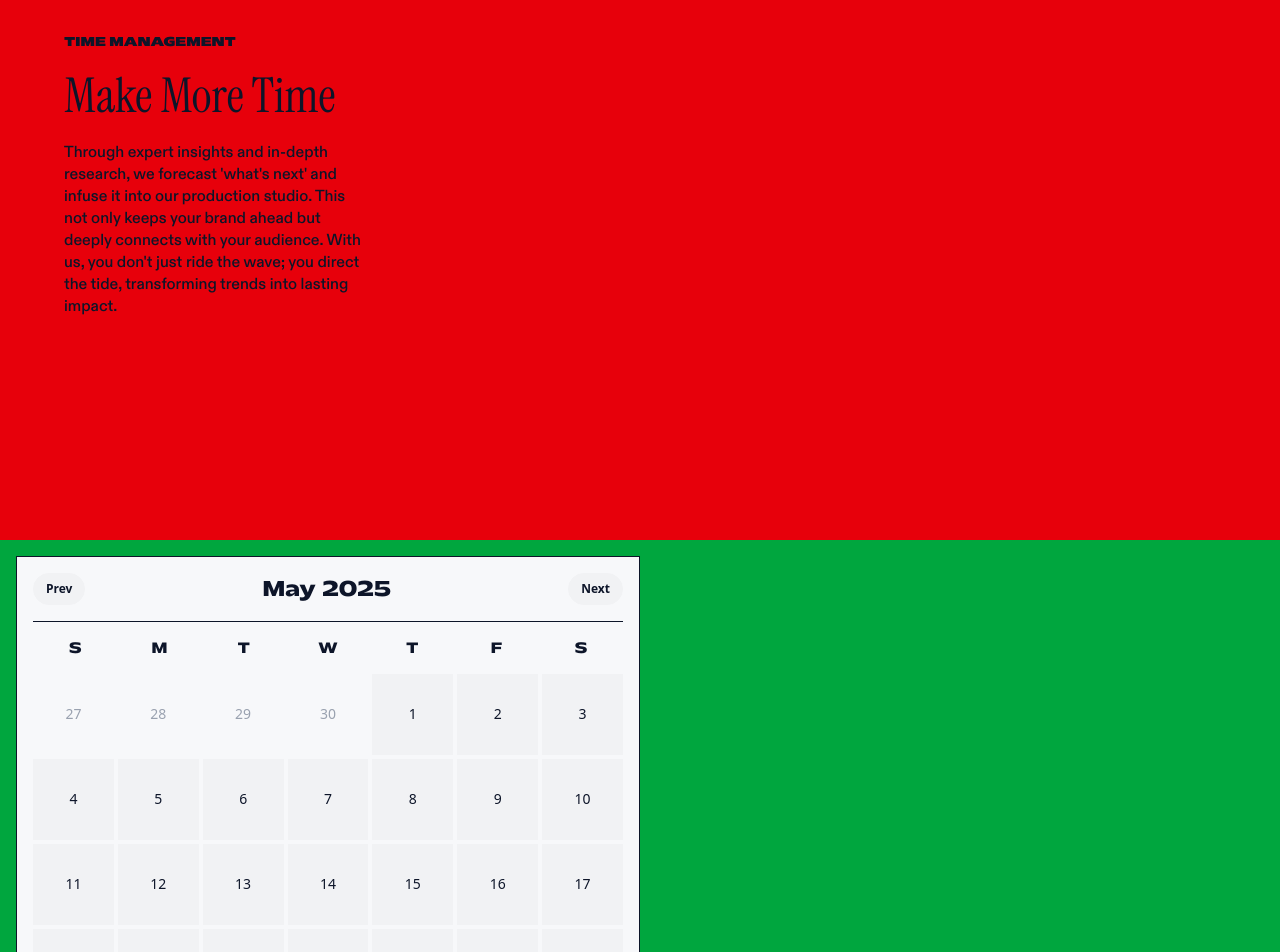
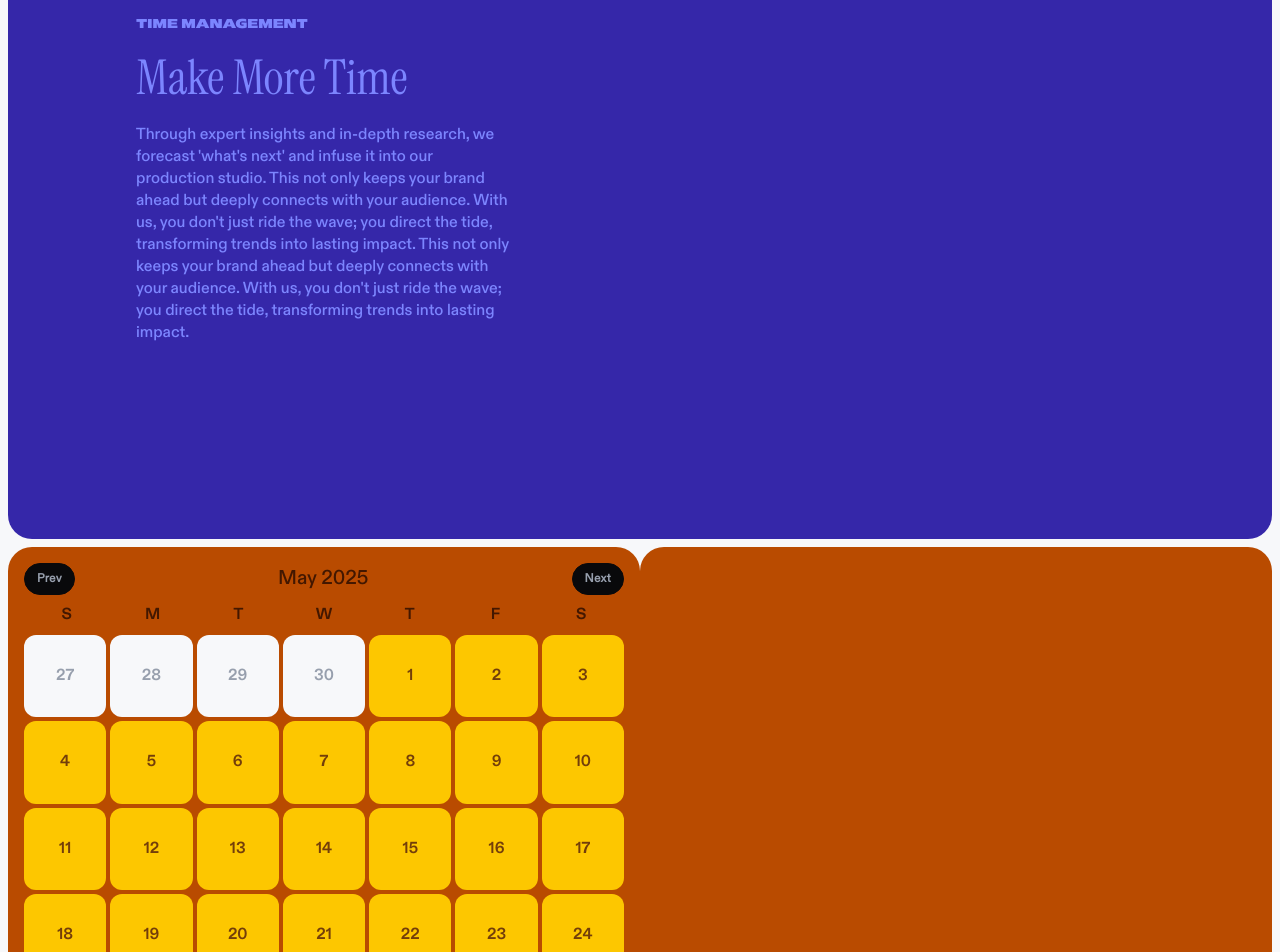
Before and after one commit to Hampus2001/mera, a Next.js app in the folder frontend/: page / in a window 1280 px wide. Shown: the part 1780-2732 px from the top of the page. Built offline with nearby package versions, Linux system fonts and the light colour scheme.

Commit message:
fix med färger och teman

```diff
--- a/frontend/app/globals.css
+++ b/frontend/app/globals.css
@@ -15,7 +15,7 @@
   --color-secondary: oklch(92% 0.006 264.531);
   --color-secondary-content: oklch(37% 0.034 259.733);
   --color-accent: oklch(84% 0.238 128.85);
-  --color-accent-content: oklch(40% 0.101 131.063);
+  --color-accent-content: oklch(72% 0.219 149.579)
   --color-neutral: oklch(21% 0.034 264.665);
   --color-neutral-content: oklch(70% 0.022 261.325);
   --color-info: oklch(39% 0.195 277.366);
@@ -36,9 +36,47 @@
   --noise: 0;
 }
 
+
+@plugin "daisyui/theme" {
+  name: "mera-dark";
+  default: false;
+  prefersdark: true;
+  color-scheme: "dark";
+  --color-base-100: oklch(14% 0.004 49.25);
+  --color-base-200: oklch(21% 0.006 56.043);
+  --color-base-300: oklch(26% 0.007 34.298);
+  --color-base-content: oklch(86% 0.005 56.366);
+  --color-primary: oklch(28% 0.066 53.813);
+  --color-primary-content: oklch(85% 0.199 91.936);
+  --color-secondary: oklch(12% 0.042 264.695);
+  --color-secondary-content: oklch(70% 0.04 256.788);
+  --color-accent: oklch(76% 0.233 130.85);
+  --color-accent-content: oklch(27% 0.072 132.109);
+  --color-neutral: oklch(26% 0.007 34.298);
+  --color-neutral-content: oklch(70% 0.01 56.259);
+  --color-info: oklch(29% 0.149 302.717);
+  --color-info-content: oklch(71% 0.203 305.504);
+  --color-success: oklch(72% 0.219 149.579);
+  --color-success-content: oklch(26% 0.065 152.934);
+  --color-warning: oklch(55% 0.195 38.402);
+  --color-warning-content: oklch(90% 0.076 70.697);
+  --color-error: oklch(25% 0.092 26.042);
+  --color-error-content: oklch(63% 0.237 25.331);
+  --radius-selector: 2rem;
+  --radius-field: 2rem;
+  --radius-box: 2rem;
+  --size-selector: 0.25rem;
+  --size-field: 0.25rem;
+  --border: 1px;
+  --depth: 0;
+  --noise: 1;
+}
+
+
+
 @layer base {
   h1 {
-    font-size: var(--text-8xl);
+    font-size: var(--text-6xl);
     font-family: var(--font-fontMattoneBlack);
     line-height: var(--leading-tight);
   }
@@ -99,6 +137,10 @@
   font-family: var(--font-fontDiatypeMedium);
 }
 
+.font-diatype-bold {
+  font-family: var(--font-fontDiatypeBold);
+}
+
 .btn-landing {
   text-transform: uppercase;
   font-family: var(--font-fontAbsans);
--- a/frontend/app/layout.js
+++ b/frontend/app/layout.js
@@ -17,16 +17,22 @@ const fontRoboto = Roboto({
   variable: "--font-fontRoboto",
 });
 
+const fontDiatypeRegular = localFont({
+  src: "./fonts/ABCDiatypeEdu-Regular.woff",
+  display: "swap",
+  variable: "--font-fontDiatypeRegular",
+});
+
 const fontDiatypeMedium = localFont({
   src: "./fonts/ABCDiatypeEdu-Medium.woff",
   display: "swap",
   variable: "--font-fontDiatypeMedium",
 });
 
-const fontDiatypeRegular = localFont({
-  src: "./fonts/ABCDiatypeEdu-Regular.woff",
+const fontDiatypeBold = localFont({
+  src: "./fonts/ABCDiatypeEdu-Bold.woff",
   display: "swap",
-  variable: "--font-fontDiatypeRegular",
+  variable: "--font-fontDiatypeBold",
 });
 
 const fontAbsans = localFont({
@@ -58,7 +64,7 @@ export default function RootLayout({ children }) {
     <html lang="en">
       <WorkspaceContext>
         <body
-          className={`${fontAbsans.variable} ${fontMattone.variable} ${fontMattoneBold.variable} ${fontMattoneBlack.variable} ${fontInstrument.variable} ${fontRoboto.variable} ${fontDiatypeMedium.variable} ${fontDiatypeRegular.variable} antialiased`}
+          className={`${fontAbsans.variable} ${fontMattone.variable} ${fontMattoneBold.variable} ${fontMattoneBlack.variable} ${fontInstrument.variable} ${fontRoboto.variable} ${fontDiatypeRegular.variable} ${fontDiatypeMedium.variable} ${fontDiatypeBold.variable}  antialiased`}
         >
           {children}
         </body>
--- a/frontend/app/page.js
+++ b/frontend/app/page.js
@@ -1,21 +1,25 @@
 import LandingNav from "@/components/LandingNav";
 import Link from "next/link";
 import BigCalendar from "@/components/BigCalendar";
+import { ArrowDown01 } from "lucide-react";
+import { ArrowDownIcon } from "@radix-ui/react-icons";
 
 export default function Home() {
   return (
     <>
       <LandingNav />
       <div className="w-screen overflow-x-hidden">
-        <section className=" container-xl mx-auto flex flex-col items-center justify-center w-full h-screen  px-8 lg:px-32 gap-y-4 lg:gap-y-16 ">
-          <h1 className=" text-center uppercase">Make More Time</h1>
-          <h3 className=" px-4 lg:px-16 text-center mb-4 leading-snug lg:leading-tight ">
+        <section className=" container-xl mx-auto flex flex-col items-center justify-center w-full h-screen  px-8 lg:px-32 gap-y-4 lg:gap-y-4 bg-base-100">
+          <h1 className=" text-center uppercase text-base-content">
+            Make More Time
+          </h1>
+          <h3 className=" text-base-content px-8 lg:px-16 text-center mb-4 leading-snug lg:leading-tight ">
             Create your Management system for your business today — so you can
             stay focused doing what you do best!
           </h3>
-          <div className=" flex flex-row flex-wrap items-center justify-center gap-4 px-4 lg:px-32">
+          <div className="flex flex-row flex-wrap items-center justify-center gap-4 mt-0 lg:mt-4">
             <Link href="./createWorkspace">
-              <button className="btn btn-primary font-absans tracking-wide  btn-lg lg:btn-xl  font-absans uppercase ">
+              <button className="btn btn-primary btn-landing   btn-lg lg:btn-xl   ">
                 Get started
               </button>
             </Link>
@@ -69,9 +73,9 @@ export default function Home() {
             </Link>
           </div>
         </section>
-        <section className="container-xl mx-auto flex flex-col aspect-square lg:aspect-video bg-red-600">
-          <div className="w-full h-full flex items-center justify-start ">
-            <div className=" flex flex-col w-full lg:w-1/3   px-16 py-16 ">
+        <section className="container-xl mx-auto flex flex-col    p-2">
+          <div className="  aspect-square lg:aspect-video flex items-center justify-start bg-info rounded-3xl">
+            <div className="aspect-square flex flex-col items-start justify-center  w-auto lg:w-1/2   p-8 lg:p-32 text-info-content">
               <h4 className="font-mattone-black text-xs mb-4">
                 TIME MANAGEMENT
               </h4>
@@ -82,12 +86,15 @@ export default function Home() {
                 'what's next' and infuse it into our production studio. This not
                 only keeps your brand ahead but deeply connects with your
                 audience. With us, you don't just ride the wave; you direct the
-                tide, transforming trends into lasting impact.
+                tide, transforming trends into lasting impact. This not only
+                keeps your brand ahead but deeply connects with your audience.
+                With us, you don't just ride the wave; you direct the tide,
+                transforming trends into lasting impact.
               </p>
             </div>
           </div>
         </section>
-        <div className="h-screen w-full bg-green-600">
+        <div className="h-screen w-full">
           {" "}
           <BigCalendar />
         </div>
--- a/frontend/components/BigCalendar.js
+++ b/frontend/components/BigCalendar.js
@@ -7,7 +7,7 @@ import parse from "date-fns/parse";
 import startOfWeek from "date-fns/startOfWeek";
 import getDay from "date-fns/getDay";
 import sv from "date-fns/locale/sv";
-import { addMonths, subMonths } from "date-fns";
+import { addMonths, subMonths, addDays, subDays } from "date-fns";
 
 const locales = {
   sv: sv,
@@ -26,68 +26,67 @@ const myEventsList = [
     title: "Hampus Jobbpass",
     start: new Date(2025, 4, 25, 10, 0),
     end: new Date(2025, 4, 25, 12, 0),
-    color: "#cd1c18",
+    color: "hsl(var(--primary))",
   },
   {
     title: "Irenes Jobbpass",
     start: new Date(2025, 4, 26, 14, 0),
     end: new Date(2025, 4, 26, 16, 0),
-    color: "#ffc067",
+    color: "hsl(var(--secondary))",
   },
   {
     title: "Justus Jobbpass",
     start: new Date(2025, 4, 27, 9, 0),
     end: new Date(2025, 4, 27, 11, 0),
-    color: "#4682B4",
+    color: "hsl(var(--accent))",
   },
-
   {
     title: "Emma Förmiddagspass",
     start: new Date(2025, 4, 28, 8, 0),
     end: new Date(2025, 4, 28, 12, 0),
-    color: "#6a0dad",
+    color: "hsl(var(--info))",
   },
   {
     title: "Oscar Eftermiddagspass",
     start: new Date(2025, 4, 28, 13, 0),
     end: new Date(2025, 4, 28, 17, 0),
-    color: "#ffa500",
+    color: "hsl(var(--warning))",
   },
   {
     title: "Maja Kvällspass",
     start: new Date(2025, 4, 29, 17, 0),
     end: new Date(2025, 4, 29, 21, 0),
-    color: "#20b2aa",
+    color: "hsl(var(--success))",
   },
   {
     title: "Anton Heldag",
     start: new Date(2025, 4, 30, 9, 0),
     end: new Date(2025, 4, 30, 17, 0),
-    color: "#dc143c",
+    color: "hsl(var(--error))",
   },
   {
     title: "Sofia Möte",
     start: new Date(2025, 4, 30, 11, 0),
     end: new Date(2025, 4, 30, 12, 0),
-    color: "#00ced1",
+    color: "hsl(var(--info))",
   },
   {
     title: "Hampus Extrajobb",
     start: new Date(2025, 4, 31, 15, 0),
     end: new Date(2025, 4, 31, 19, 0),
-    color: "#6495ed",
+    color: "hsl(var(--primary))",
   },
   {
     title: "Irene Kvällsmöte",
     start: new Date(2025, 4, 31, 18, 0),
     end: new Date(2025, 4, 31, 20, 0),
-    color: "#ff69b4",
+    color: "hsl(var(--secondary))",
   },
   {
     title: "Justus Morgonmöte",
     start: new Date(2025, 4, 25, 8, 0),
     end: new Date(2025, 4, 25, 9, 30),
-    color: "#ff69b4",
+    color: "hsl(var(--accent))",
   },
 ];
 
@@ -116,6 +115,8 @@ const generateDays = (startOfMonth, events) => {
 const MyCalendar = () => {
   const [currentDate, setCurrentDate] = useState(new Date(2025, 4, 1)); // Starting with May 2025
   const [selectedEvent, setSelectedEvent] = useState(null);
+  const [expandedEventId, setExpandedEventId] = useState(null);
+
   const [selectedDay, setSelectedDay] = useState(null);
 
   const startOfMonth = new Date(
@@ -133,6 +134,7 @@ const MyCalendar = () => {
   const handleDayClick = (day) => {
     setSelectedDay(day);
     setSelectedEvent(null);
+    setExpandedEventId(null); // Collapse expanded events
   };
 
   const goToNextMonth = () => {
@@ -143,23 +145,46 @@ const MyCalendar = () => {
     setCurrentDate(subMonths(currentDate, 1));
   };
 
+  const goToPrevDay = () => {
+    if (!selectedDay) return;
+    const newDate = subDays(selectedDay.date, 1);
+    const day = daysInMonth.find(
+      (d) => format(d.date, "yyyy-MM-dd") === format(newDate, "yyyy-MM-dd")
+    );
+    if (day) setSelectedDay(day);
+  };
+
+  const goToNextDay = () => {
+    if (!selectedDay) return;
+    const newDate = addDays(selectedDay.date, 1);
+    const day = daysInMonth.find(
+      (d) => format(d.date, "yyyy-MM-dd") === format(newDate, "yyyy-MM-dd")
+    );
+    if (day) setSelectedDay(day);
+  };
+
   return (
-    <div className=" w-full flex flex-col justify-start items-start lg:grid lg:grid-cols-4 p-4">
-      <div className=" border flex flex-col w-full p-4 lg:col-span-2 aspect-square bg-base-100 ">
-        <div className="flex justify-between items-center mb-4">
-          <button className="btn btn-sm" onClick={goToPrevMonth}>
+    <div className=" w-full flex flex-col justify-start items-start lg:grid lg:grid-cols-4 px-2  ">
+      <div className=" flex flex-col w-full p-4 lg:col-span-2 aspect-square bg-warning rounded-3xl">
+        <div className="flex justify-between items-center  h-8 mb-2">
+          <button
+            className="btn btn-sm btn-app btn-neutral"
+            onClick={goToPrevMonth}
+          >
             Prev
           </button>
-          <h5 className=" text-xl font-mattone-bold ">
+          <h5 className=" text-xl font-diatype-medium leading-auto text-warning-content ">
             {format(currentDate, "MMMM yyyy")}
           </h5>
-          <button className="btn btn-sm" onClick={goToNextMonth}>
+          <button
+            className=" btn btn-sm btn-app btn-neutral"
+            onClick={goToNextMonth}
+          >
             Next
           </button>
         </div>
-        <hr className="mb-4" />
 
-        <div className="grid grid-cols-7  w-full font-mattone-bold text-sm mb-4">
+        <div className="grid grid-cols-7  w-full font-diatype-bold text-warning-content h-8">
           <div className=" text-center">S</div>
           <div className=" text-center">M</div>
           <div className=" text-center">T</div>
@@ -172,10 +197,10 @@ const MyCalendar = () => {
           {daysInMonth.map((dayObj, index) => (
             <div
               key={index}
-              className={` z-0 grid grid-rows-3 items-center justify-center text-sm text-center cursor-pointer aspect-square p-1 ${
+              className={` z-0 grid grid-rows-3 items-center justify-center font-diatype-bold  text-center  aspect-square p-1  rounded-xl ${
                 dayObj.date.getMonth() !== startOfMonth.getMonth()
-                  ? "text-gray-400 bg-base-100"
-                  : "hover:bg-primary bg-base-200"
+                  ? "text-neutral-content bg-base-100"
+                  : "hover:bg-primary-content hover:text-primary cursor-pointer text-primary-content bg-primary"
               } `}
               onClick={() => handleDayClick(dayObj)}
             >
@@ -193,74 +218,71 @@ const MyCalendar = () => {
                     }}
                   >
                     {/* Event Badge */}
-                    <div
-                      className=" w-2 h-2 m-0.5 rounded-full"
-                      style={{ backgroundColor: event.color }}
-                    ></div>
+                    <div className="bg-base-content w-2 h-2 m-0.5 rounded-full"></div>
                   </div>
                 ))}
               </div>
             </div>
           ))}
         </div>
-        <hr className="" />
       </div>
 
       {/* DAY INFO SECTION */}
-      <div className="w-full lg:col-span-2">
-        {selectedEvent && (
-          <div className="pt-8 lg:p-4">
-            <h6 className="text-xl font-mattone-bold mb-8 lg:mb-12 lg:text-base">
-              Event Details
-            </h6>
-            <div
-              className="mt-4 text-sm p-4"
-              style={{ backgroundColor: selectedEvent.color }}
+      <div className="w-full h-full lg:col-span-2 bg-warning rounded-3xl p-4 aspect-square">
+        {selectedDay && (
+          <>
+            <div className="flex justify-between items-center h-8 mb-10">
+              <button
+                className="btn btn-sm btn-app btn-neutral"
+                onClick={goToPrevDay}
               >
-              <p>
-                <strong>Title:</strong> {selectedEvent.title}
-              </p>
-              <p>
-                <strong>Start:</strong> {format(selectedEvent.start, "Pp")}
-              </p>
-              <p>
-                <strong>End:</strong> {format(selectedEvent.end, "Pp")}
-              </p>
-              <hr className="my-2" />
+                Prev
+              </button>
+              <h5 className="text-xl font-diatype-medium text-warning-content">
+                {format(selectedDay.date, "PPPP")}
+              </h5>
+              <button
+                className="btn btn-sm btn-app btn-neutral"
+                onClick={goToNextDay}
+              >
+                Next
+              </button>
             </div>
-          </div>
-        )}
 
-        {selectedDay && !selectedEvent && (
-          <div className="pt-8 lg:p-4">
-            <h6 className="text-xl font-mattone-bold mb-4 lg:mb-14 ">
-              {format(selectedDay.date, "PPPP")}
-            </h6>
-            <div className="mt-2 text-sm">
             {selectedDay.events.length > 0 ? (
-                selectedDay.events.map((event, idx) => (
+              selectedDay.events.map((event, idx) => {
+                const isExpanded = expandedEventId === idx;
+
+                return (
                   <div
                     key={idx}
-                    className="mb-4 p-4"
-                    style={{ backgroundColor: event.color }}
+                    onClick={() => setExpandedEventId(isExpanded ? null : idx)}
+                    className="mb-1 p-4 rounded-xl cursor-pointer bg-primary text-primary-content"
                   >
-                    <p>
-                      <strong>Title:</strong> {event.title}
-                    </p>
+                    <p className="text-md font-bold">{event.title}</p>
                     <p>
                       <strong>Start:</strong> {format(event.start, "Pp")}
                     </p>
                     <p>
                       <strong>End:</strong> {format(event.end, "Pp")}
                     </p>
+
+                    {isExpanded && (
+                      <>
                         <hr className="my-2" />
+                        <p>
+                          <strong>Extra details here:</strong> For example,
+                          location, notes, or who’s attending.
+                        </p>
+                      </>
+                    )}
                   </div>
-                ))
+                );
+              })
             ) : (
               <p className="p-4">No events for this day.</p>
             )}
-            </div>
-          </div>
+          </>
         )}
       </div>
     </div>
```
Also changed, not shown: frontend/components/LandingNav.js (+10 -30 lines). Lines whose indentation alone changed are shown as unchanged.
